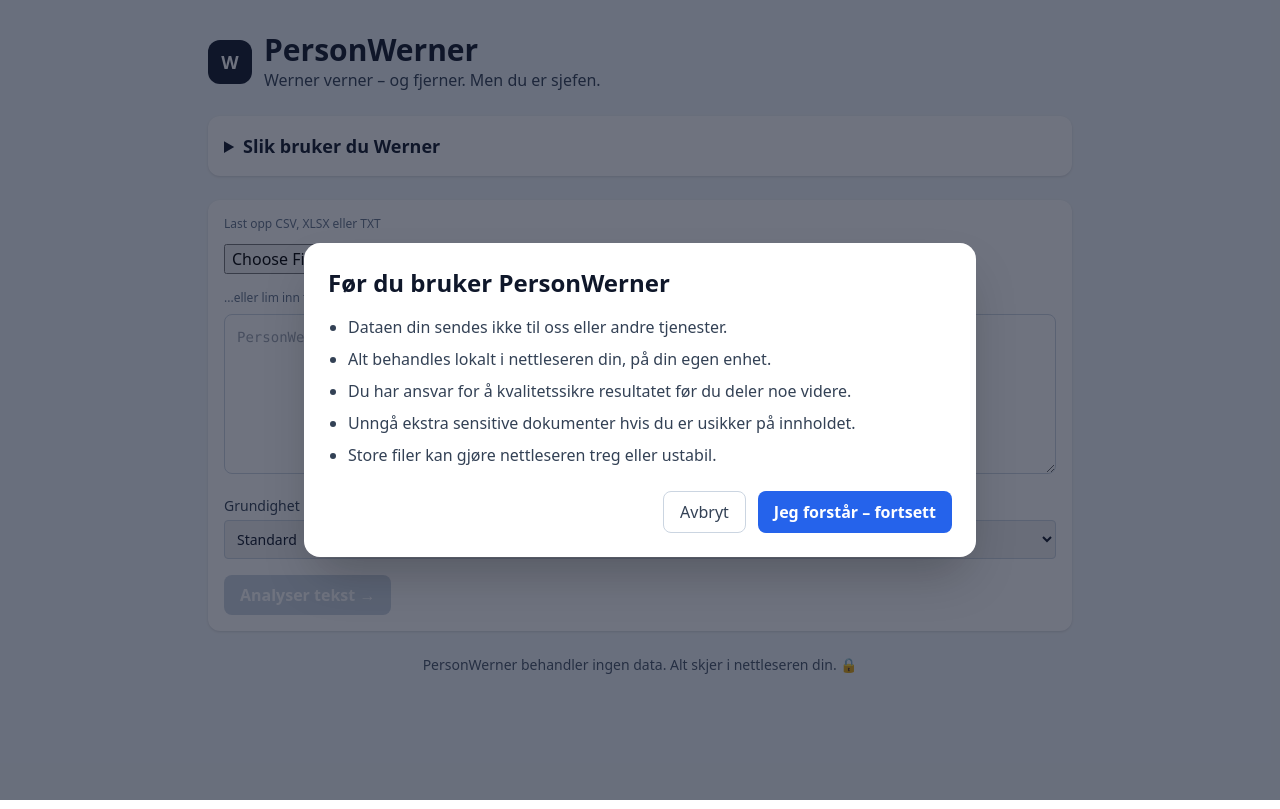
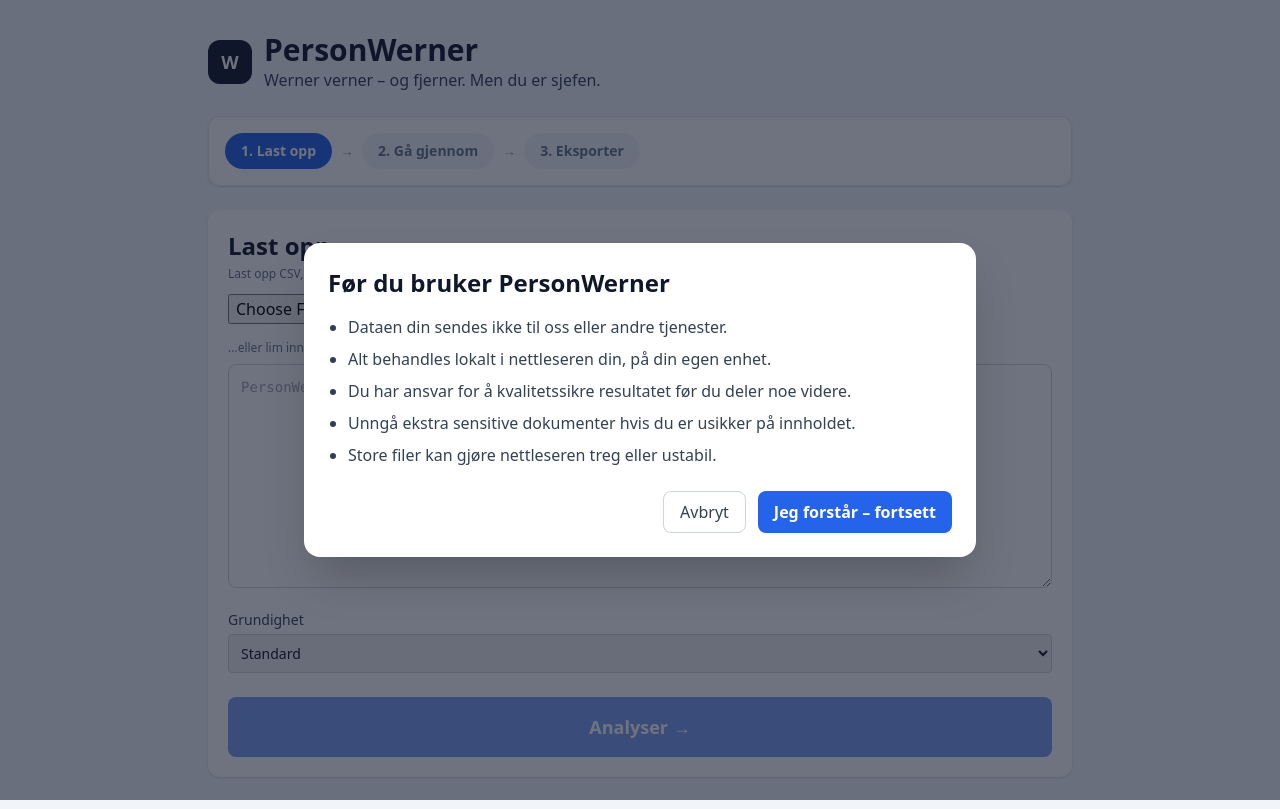
Before and after one commit to mariusgitar/personwerner, a React (Vite) app: page / in a window 1280 px wide. Built offline with nearby package versions, Linux system fonts and the light colour scheme.

Commit message:
Redesign app into a 3-step wizard workflow

```diff
--- a/src/main.jsx
+++ b/src/main.jsx
@@ -178,6 +178,7 @@ function App() {
   const [fileError, setFileError] = useState('')
   const [globalAction, setGlobalAction] = useState(defaultAction)
   const [nameSensitivity, setNameSensitivity] = useState(DEFAULT_SENSITIVITY)
+  const [currentStep, setCurrentStep] = useState(1)
   const [analysisRan, setAnalysisRan] = useState(false)
   const [hasReviewed, setHasReviewed] = useState(false)
   const [analyzedText, setAnalyzedText] = useState('')
@@ -249,6 +250,7 @@ function App() {
     setSelectionCandidate(null)
     setFileError('')
     setIgnoredYellow(new Set())
+    setCurrentStep(1)
   }
 
   useEffect(() => {
@@ -344,6 +346,33 @@ function App() {
   const uncertainCount = filteredMatches.filter((match) => match.confidence === 'ambiguous').length
   const noMatches = analysisRan && analyzedText && confirmedMatches.length === 0
 
+  const runAnalysis = () => {
+    if (!inputText.trim()) return
+    setAnalyzedText(inputText)
+    setAnalyzedSensitivity(nameSensitivity)
+    setIgnoredYellow(new Set())
+    setManualMatches([])
+    setSelectionCandidate(null)
+    setGlobalAction(defaultAction)
+    setAnalysisRan(true)
+    setHasReviewed(false)
+    setCurrentStep(2)
+  }
+
+  const startOver = () => {
+    resetInputText('')
+    setAnalyzedText('')
+    setAnalyzedSensitivity(DEFAULT_SENSITIVITY)
+    setNameSensitivity(DEFAULT_SENSITIVITY)
+    setCurrentStep(1)
+  }
+
+  const steps = [
+    { id: 1, label: 'Last opp' },
+    { id: 2, label: 'Gå gjennom' },
+    { id: 3, label: 'Eksporter' }
+  ]
+
   return (
     <main className="min-h-screen bg-slate-100 text-slate-900">
       {showDisclaimer && (
@@ -389,27 +418,46 @@ function App() {
           </div>
         </header>
 
-        <section className="rounded-xl bg-white p-4 shadow">
-          <details>
-            <summary className="cursor-pointer text-lg font-semibold">Slik bruker du Werner</summary>
-            <div className="mt-3 space-y-2 text-xs text-slate-500">
-              <p>1. Last opp fil eller lim inn tekst</p>
-              <p>2. Velg ønsket grundighet og kjør analyse</p>
-              <p>3. Se gjennom funnene og kryss av hva som bør sjekkes</p>
-              <p>4. Velg tiltak og last ned resultatet</p>
-            </div>
-          </details>
+        <section className="sticky top-0 z-20 rounded-xl border border-slate-200 bg-white/95 p-4 shadow backdrop-blur">
+          <nav className="flex flex-wrap items-center gap-2 text-sm font-semibold">
+            {steps.map((step, index) => {
+              const isCurrent = currentStep === step.id
+              const isCompleted = currentStep > step.id
+
+              return (
+                <React.Fragment key={step.id}>
+                  <button
+                    type="button"
+                    disabled={!isCompleted && !isCurrent}
+                    onClick={() => setCurrentStep(step.id)}
+                    className={`rounded-full px-4 py-2 transition ${
+                      isCurrent
+                        ? 'bg-blue-600 text-white'
+                        : isCompleted
+                          ? 'bg-blue-100 text-blue-800 hover:bg-blue-200'
+                          : 'bg-slate-100 text-slate-500'
+                    }`}
+                  >
+                    {step.id}. {step.label}
+                  </button>
+                  {index < steps.length - 1 && <span className="text-slate-400">→</span>}
+                </React.Fragment>
+              )
+            })}
+          </nav>
         </section>
 
-        <section className="rounded-xl bg-white p-4 shadow">
-          <p className="mb-3 text-xs text-slate-500">Last opp CSV, XLSX eller TXT</p>
+        {currentStep === 1 && (
+          <section className="rounded-xl bg-white p-5 shadow">
+            <h2 className="text-2xl font-semibold">Last opp</h2>
+            <p className="mb-3 mt-1 text-xs text-slate-500">Last opp CSV, XLSX eller TXT</p>
             <input type="file" accept=".csv,.xlsx,.txt" onChange={handleFileUpload} className="mb-4 block w-full" />
             <p className="mb-2 text-xs text-slate-500">...eller lim inn tekst</p>
             <textarea
               value={inputText}
               onChange={(event) => resetInputText(event.target.value)}
               placeholder="PersonWerner er klar til jobb. Last opp en fil eller lim inn tekst."
-            className="h-40 w-full rounded-lg border border-slate-300 p-3 font-mono text-sm"
+              className="h-56 w-full rounded-lg border border-slate-300 p-3 font-mono text-sm"
             />
             {loading && <p className="mt-2 text-sm font-medium text-blue-700">Werner er på saken...</p>}
             {fileError && <p className="mt-2 text-sm font-medium text-red-700">{fileError}</p>}
@@ -431,55 +479,43 @@ function App() {
 
             <button
               type="button"
-            className="mt-4 rounded-lg bg-blue-600 px-4 py-2 font-semibold text-white disabled:cursor-not-allowed disabled:bg-slate-300"
-            disabled={!inputText.trim()}
-            onClick={() => {
-              setAnalyzedText(inputText)
-              setAnalyzedSensitivity(nameSensitivity)
-              setAnalysisRan(true)
-              setHasReviewed(false)
-              setIgnoredYellow(new Set())
-              setManualMatches([])
-              setSelectionCandidate(null)
-              setGlobalAction(defaultAction)
-            }}
+              disabled={loading || !inputText.trim()}
+              className="mt-6 w-full rounded-lg bg-blue-600 px-5 py-4 text-lg font-semibold text-white disabled:opacity-60"
+              onClick={runAnalysis}
             >
-            Analyser tekst →
+              Analyser →
             </button>
           </section>
+        )}
 
-        {analysisRan && (
-          <section className="space-y-6">
-            <article className="rounded-xl bg-white p-4 shadow">
-              <p className="mb-4 rounded-lg bg-slate-100 px-3 py-2 text-sm font-medium text-slate-800">
-                Werner fant {highConfidenceCount} sannsynlige og {uncertainCount} usikre treff
+        {currentStep === 2 && analysisRan && (
+          <section className="rounded-xl bg-white p-5 shadow">
+            <h2 className="text-2xl font-semibold">Gå gjennom</h2>
+            <p className="mt-2 text-sm text-slate-700">
+              Werner fant <strong>{highConfidenceCount}</strong> sannsynlige og <strong>{uncertainCount}</strong> usikre treff
             </p>
+
             <div
               ref={resultsRef}
-                className="rounded-lg border border-slate-200 bg-slate-50 p-3 whitespace-pre-wrap break-words leading-relaxed"
+              className="relative mt-4 rounded-lg border border-slate-200 bg-slate-50 p-3 font-mono text-sm leading-relaxed whitespace-pre-wrap break-words"
             >
-                {analyzedText ? (
-                  renderHighlightedText(analyzedText, confirmedMatches)
-                ) : (
-                  <p className="text-slate-500">PersonWerner er klar til jobb. Last opp en fil eller lim inn tekst.</p>
-                )}
+              {renderHighlightedText(analyzedText, confirmedMatches)}
             </div>
 
             {selectionCandidate && (
               <button
                 type="button"
-                  style={{ top: selectionCandidate.top, left: selectionCandidate.left, transform: 'translateX(-50%)' }}
-                  className="fixed z-20 rounded-full bg-red-700 px-3 py-1 text-xs font-semibold text-white shadow-lg"
-                  onMouseDown={(event) => event.preventDefault()}
+                className="fixed z-40 -translate-x-1/2 rounded-full bg-red-700 px-3 py-1 text-xs font-semibold text-white shadow-lg"
+                style={{ top: `${selectionCandidate.top}px`, left: `${selectionCandidate.left}px` }}
                 onClick={() => {
                   setManualMatches((prev) => [
                     ...prev,
                     {
-                        value: selectionCandidate.text,
                       start: selectionCandidate.start,
                       end: selectionCandidate.end,
+                      value: selectionCandidate.text,
+                      piiType: 'manual',
                       confidence: 'high',
-                        piiType: 'manual',
                       manual: true
                     }
                   ])
@@ -494,18 +530,21 @@ function App() {
 
             {noMatches && (
               <p className="mt-3 rounded bg-emerald-50 p-3 text-emerald-800">
-                  Ingen persondata funnet. Enten er dokumentet rent, eller så er Werner litt for optimistisk i dag.
-                  Sjekk gjerne manuelt også. 🎉
+                Ingen persondata funnet. Enten er dokumentet rent, eller så er Werner litt for optimistisk i dag. Sjekk gjerne
+                manuelt også. 🎉
               </p>
             )}
 
-              <h2 className="mt-5 text-base font-semibold">Bør sjekkes</h2>
-              <div className="mt-2 space-y-2">
+            <h3 className="mt-5 text-base font-semibold">Bør sjekkes</h3>
+            <div className="mt-2 flex flex-wrap gap-2">
               {reviewItems.length === 0 ? (
                 <p className="text-xs text-slate-500">Ingen usikre treff.</p>
               ) : (
                 reviewItems.map((item) => (
-                    <label key={item.value.toLowerCase()} className="flex items-center gap-2 text-sm">
+                  <label
+                    key={item.value.toLowerCase()}
+                    className="inline-flex items-center gap-2 rounded-full border border-slate-200 bg-slate-50 px-3 py-1 text-sm"
+                  >
                     <input
                       type="checkbox"
                       checked={!item.ignored}
@@ -523,7 +562,7 @@ function App() {
                         setHasReviewed(true)
                       }}
                     />
-                      <span className="inline-flex items-center rounded-full bg-slate-100 px-2 py-1">
+                    <span>
                       {item.value} ({item.count})
                     </span>
                   </label>
@@ -531,50 +570,56 @@ function App() {
               )}
             </div>
 
+            <button type="button" onClick={() => setHasReviewed(true)} className="mt-4 text-sm text-blue-700 underline">
+              + Legg til navn Werner gikk glipp av
+            </button>
+
+            <div className="mt-6 flex flex-wrap gap-3">
+              <button
+                type="button"
+                onClick={startOver}
+                className="rounded-lg border border-slate-300 px-4 py-3 text-sm font-medium text-slate-700"
+              >
+                ← Start på nytt
+              </button>
               <button
                 type="button"
                 onClick={() => {
-                  resultsRef.current?.scrollIntoView({ behavior: 'smooth', block: 'center' })
                   setHasReviewed(true)
+                  setCurrentStep(3)
                 }}
-                className="mt-3 text-xs text-blue-700 underline"
+                className="rounded-lg bg-blue-600 px-5 py-3 text-base font-semibold text-white"
               >
-                + Legg til navn Werner gikk glipp av
-              </button>
-
-              <div className="mt-4">
-                <button
-                  type="button"
-                  onClick={() => setHasReviewed(true)}
-                  className="rounded border border-slate-300 px-3 py-2 text-sm font-medium text-slate-700"
-                >
-                  Jeg har gjennomgått treffene
+                Jeg er ferdig →
               </button>
             </div>
-            </article>
+          </section>
+        )}
 
-            {hasReviewed && (
-              <section className="rounded-xl bg-white p-4 shadow">
-                <h2 className="text-2xl font-semibold">Hva vil du gjøre med persondata?</h2>
+        {currentStep === 3 && analysisRan && (
+          <section className="rounded-xl bg-white p-5 shadow">
+            <h2 className="text-2xl font-semibold">Eksporter</h2>
+            <p className="mt-2 text-lg font-medium">Hva vil du gjøre med persondata?</p>
+
             <div className="mt-4 grid gap-3 sm:grid-cols-3">
               <button
                 type="button"
                 onClick={() => setGlobalAction(ACTIONS.mark)}
-                    className="rounded-lg border border-slate-300 px-4 py-3 text-base font-semibold hover:bg-slate-50"
+                className="rounded-lg border border-slate-300 px-4 py-4 text-base font-semibold hover:bg-slate-50"
               >
                 Marker
               </button>
               <button
                 type="button"
                 onClick={() => setGlobalAction(ACTIONS.remove)}
-                    className="rounded-lg border border-slate-300 px-4 py-3 text-base font-semibold hover:bg-slate-50"
+                className="rounded-lg border border-slate-300 px-4 py-4 text-base font-semibold hover:bg-slate-50"
               >
                 Fjern
               </button>
               <button
                 type="button"
                 onClick={() => setGlobalAction(ACTIONS.pseudonymize)}
-                    className="rounded-lg border border-slate-300 px-4 py-3 text-base font-semibold hover:bg-slate-50"
+                className="rounded-lg border border-slate-300 px-4 py-4 text-base font-semibold hover:bg-slate-50"
               >
                 Pseudonymiser
               </button>
@@ -627,14 +672,20 @@ function App() {
                 </button>
               </div>
             )}
+
+            <button
+              type="button"
+              onClick={() => setCurrentStep(2)}
+              className="mt-5 rounded-lg border border-slate-300 px-4 py-2 text-sm font-medium text-slate-700"
+            >
+              ← Tilbake til gjennomgang
+            </button>
+
+            <footer className="mt-8 border-t border-slate-200 pt-4 text-center text-sm text-slate-600">
+              PersonWerner behandler ingen data. Alt skjer i nettleseren din. 🔒
+            </footer>
           </section>
         )}
-          </section>
-        )}
-
-        <footer className="pb-2 text-center text-sm text-slate-600">
-          PersonWerner behandler ingen data. Alt skjer i nettleseren din. 🔒
-        </footer>
       </div>
     </main>
   )
```
Lines whose indentation alone changed are shown as unchanged.
